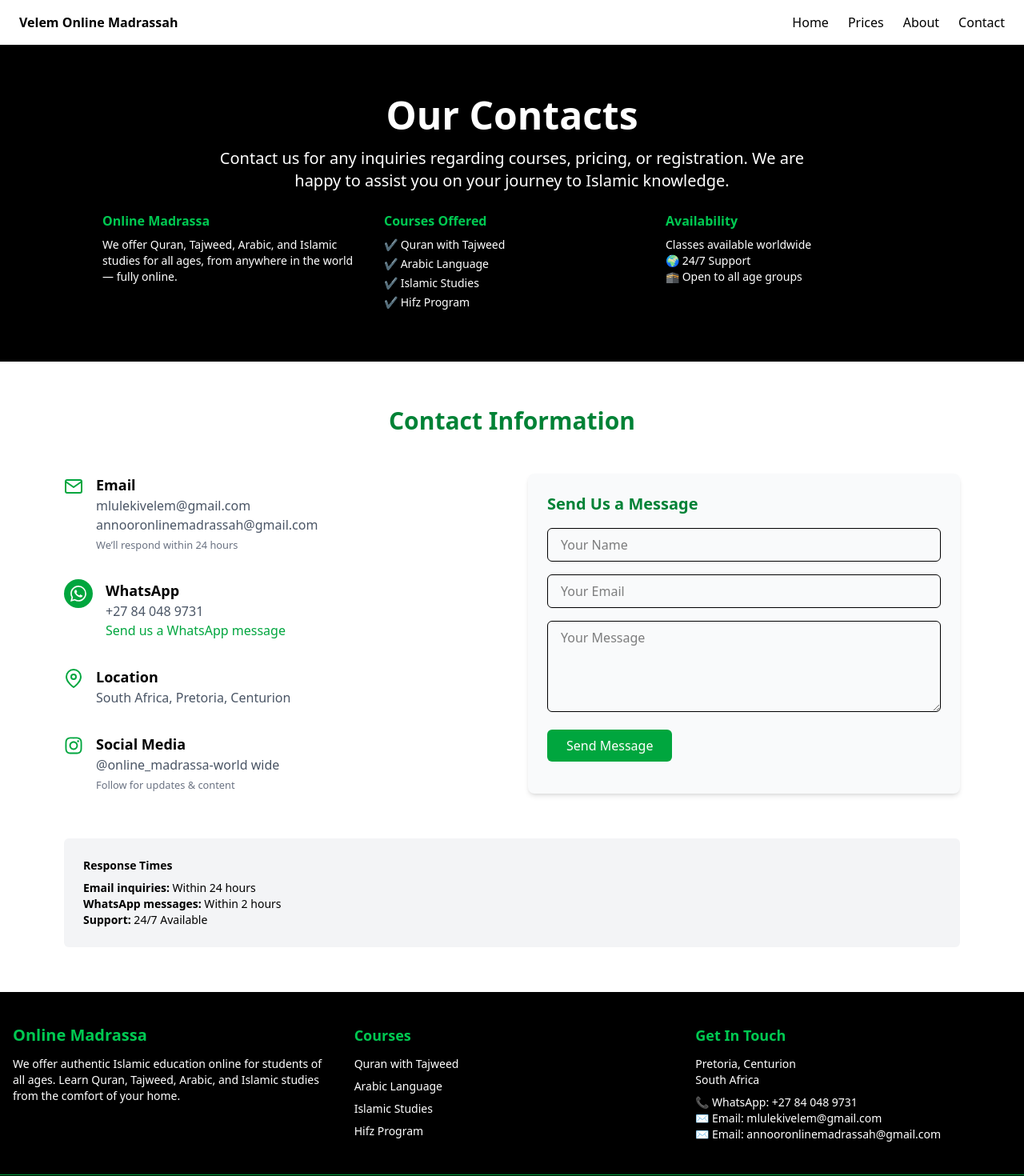
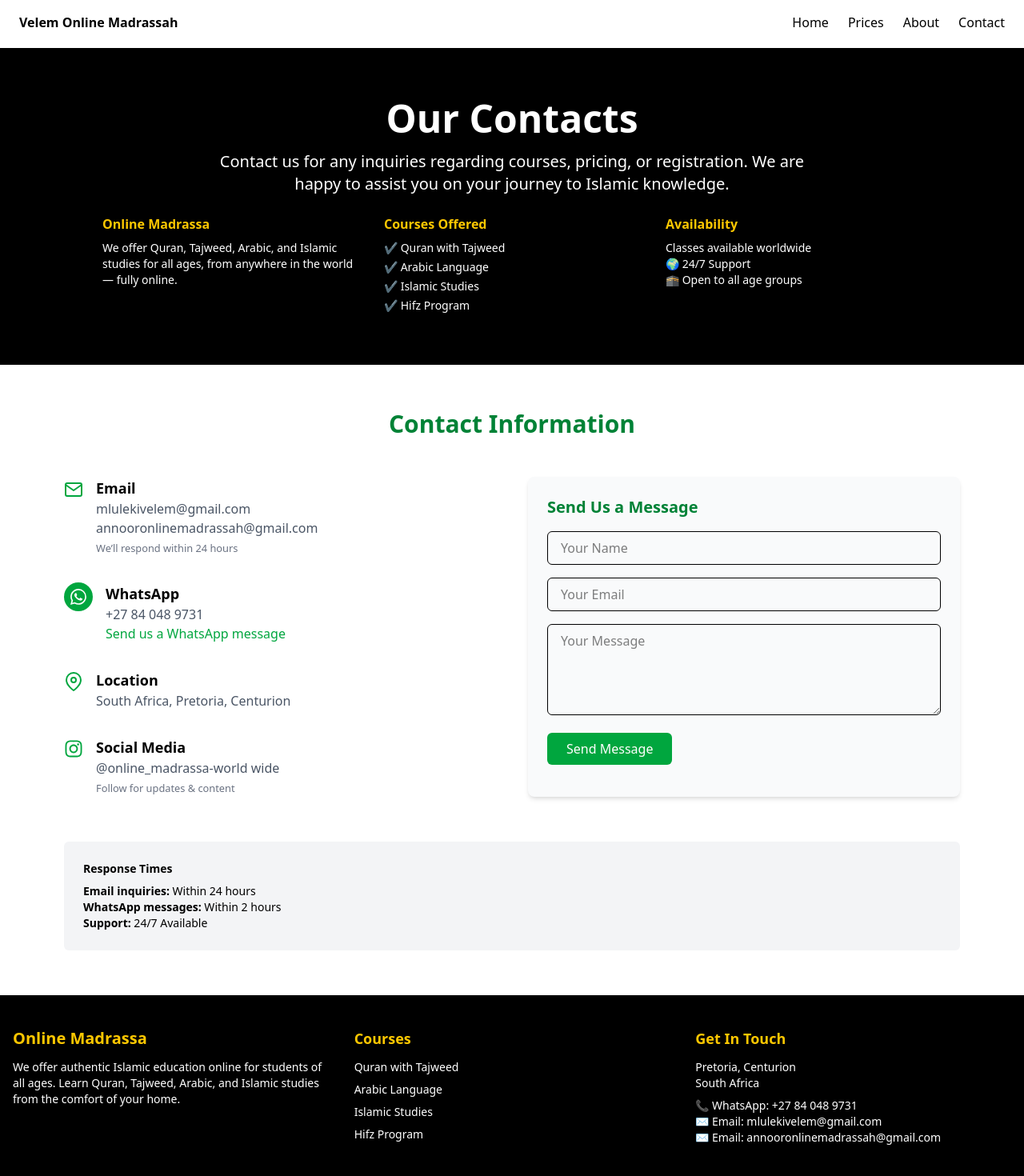
Before and after one commit to Velem130/madrassa, a React (Vite) app: page /Contact in a window 1280 px wide. Shown: the top 1470 px of the page at 80% size. Built offline with nearby package versions, Linux system fonts and the light colour scheme.

Commit message:
update website

```diff
--- a/src/components/Footer.jsx
+++ b/src/components/Footer.jsx
@@ -7,7 +7,7 @@ const Footer = () => {
 
         {/* About Section */}
         <div>
-          <h2 className="text-green-500 text-xl font-semibold mb-3">Online Madrassa</h2>
+          <h2 className="text-yellow-400 text-xl font-semibold mb-3">Online Madrassa</h2>
           <p className="text-sm">
             We offer authentic Islamic education online for students of all ages. Learn Quran, Tajweed, Arabic, and Islamic studies from the comfort of your home.
           </p>
@@ -15,7 +15,7 @@ const Footer = () => {
 
         {/* Courses / Learning Paths */}
         <div>
-          <h3 className="text-green-500 text-lg font-semibold mb-3">Courses</h3>
+          <h3 className="text-yellow-400 text-lg font-semibold mb-3">Courses</h3>
           <ul className="space-y-2 text-sm">
             <li><a href="#" className="hover:text-green-400">Quran with Tajweed</a></li>
             <li><a href="#" className="hover:text-green-400">Arabic Language</a></li>
@@ -26,7 +26,7 @@ const Footer = () => {
 
         {/* Contact Information */}
         <div>
-          <h3 className="text-green-500 text-lg font-semibold mb-3">Get In Touch</h3>
+          <h3 className="text-yellow-400 text-lg font-semibold mb-3">Get In Touch</h3>
           <p className="text-sm">Pretoria, Centurion<br />South Africa</p>
           <p className="text-sm mt-2">📞 WhatsApp: <a href="https://wa.me/27840489731" className="hover:text-green-400">+27 84 048 9731</a></p>
           <p className="text-sm">✉️ Email: <a href="mailto:mlulekivelem@gmail.com" className="hover:text-green-400">mlulekivelem@gmail.com</a></p>
@@ -36,7 +36,7 @@ const Footer = () => {
       </div>
 
       {/* Bottom Footer */}
-      <div className="border-t border-green-600 mt-10 pt-4 text-center text-xs text-gray-400">
+      <div className="border-t border-yellow-400 mt-10 pt-4 text-center text-xs text-gray-400">
         &copy; 2025 Online Madrassa | Designed with 💚 in South Africa
       </div>
     </footer>
--- a/src/components/Navbar.jsx
+++ b/src/components/Navbar.jsx
@@ -10,7 +10,7 @@ const Navbar = () => {
   };
 
   return (
-    <nav className="bg-white text-black sticky top-0 z-50">
+    <nav className="bg-white pb-1 text-center text-black sticky top-0 z-50">
       <div className="flex justify-between items-center px-6 py-4">
         <h1 className="text-1xl font-bold">Velem Online Madrassah</h1>
 
--- a/src/pages/Contact.jsx
+++ b/src/pages/Contact.jsx
@@ -18,7 +18,7 @@ function Contact() {
         {/* Footer-style info in header section */}
         <div className="grid grid-cols-1 md:grid-cols-3 gap-8 max-w-5xl mx-auto text-left px-4 md:px-0">
           <div>
-            <h4 className="text-green-500 font-semibold mb-2">Online Madrassa</h4>
+            <h4 className="text-yellow-400 font-semibold mb-2">Online Madrassa</h4>
             <p className="text-sm">
               We offer Quran, Tajweed, Arabic, and Islamic studies for all ages,
               from anywhere in the world — fully online.
@@ -26,7 +26,7 @@ function Contact() {
           </div>
 
           <div>
-            <h4 className="text-green-500 font-semibold mb-2">Courses Offered</h4>
+            <h4 className="text-yellow-400 font-semibold mb-2">Courses Offered</h4>
             <ul className="text-sm space-y-1">
               <li>✔️ Quran with Tajweed</li>
               <li>✔️ Arabic Language</li>
@@ -36,7 +36,7 @@ function Contact() {
           </div>
 
           <div>
-            <h4 className="text-green-500 font-semibold mb-2">Availability</h4>
+            <h4 className="text-yellow-400 font-semibold mb-2">Availability</h4>
             <p className="text-sm">
               Classes available worldwide <br />
               🌍 24/7 Support <br />
--- a/src/pages/Prices.jsx
+++ b/src/pages/Prices.jsx
@@ -104,7 +104,7 @@ function Prices() {
       <section className="bg-blue-50 text-black py-16 text-center">
         <h2 className="text-3xl md:text-4xl font-bold mb-4">Start Your Journey Today</h2>
         <p className="text-lg mb-6">Join hundreds of students already learning with us.</p>
-        <Link to="/contact" className="px-8 py-4 bg-black text-green-500 rounded-lg font-semibold hover:bg-green-200 transition">
+        <Link to="/contact" className="px-8 py-4 bg-black text-white rounded-lg font-semibold hover:bg-green-200 transition">
           Join Now
         </Link>
       </section>
```
